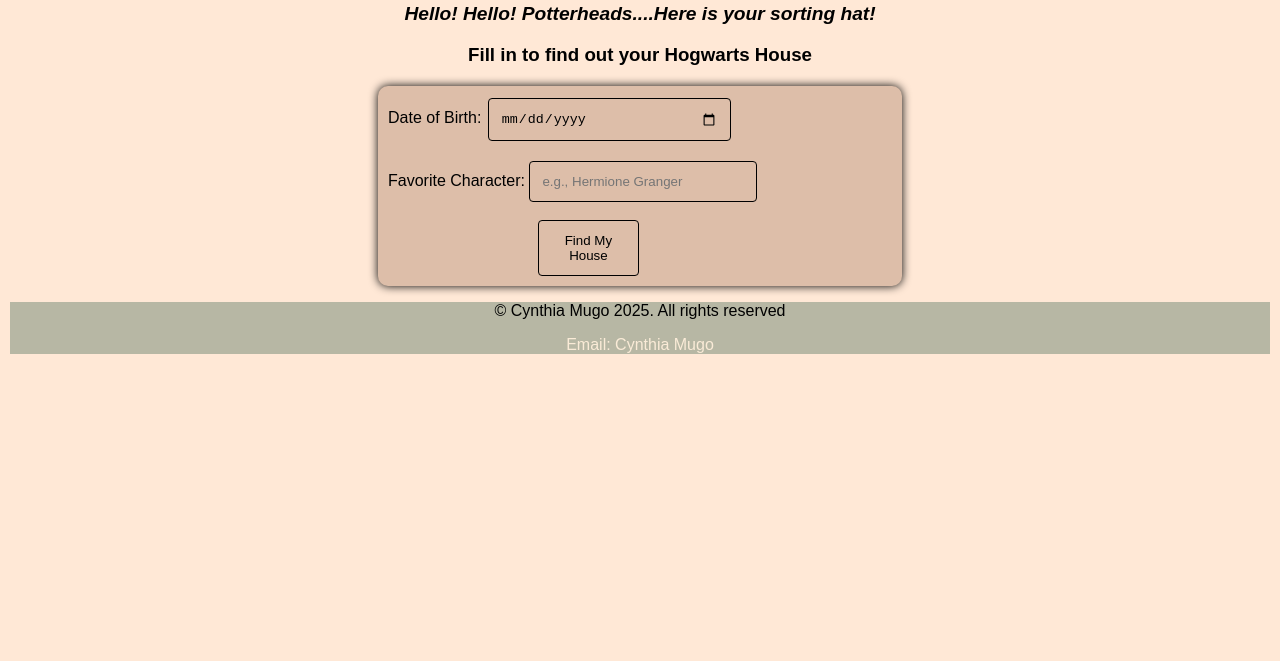
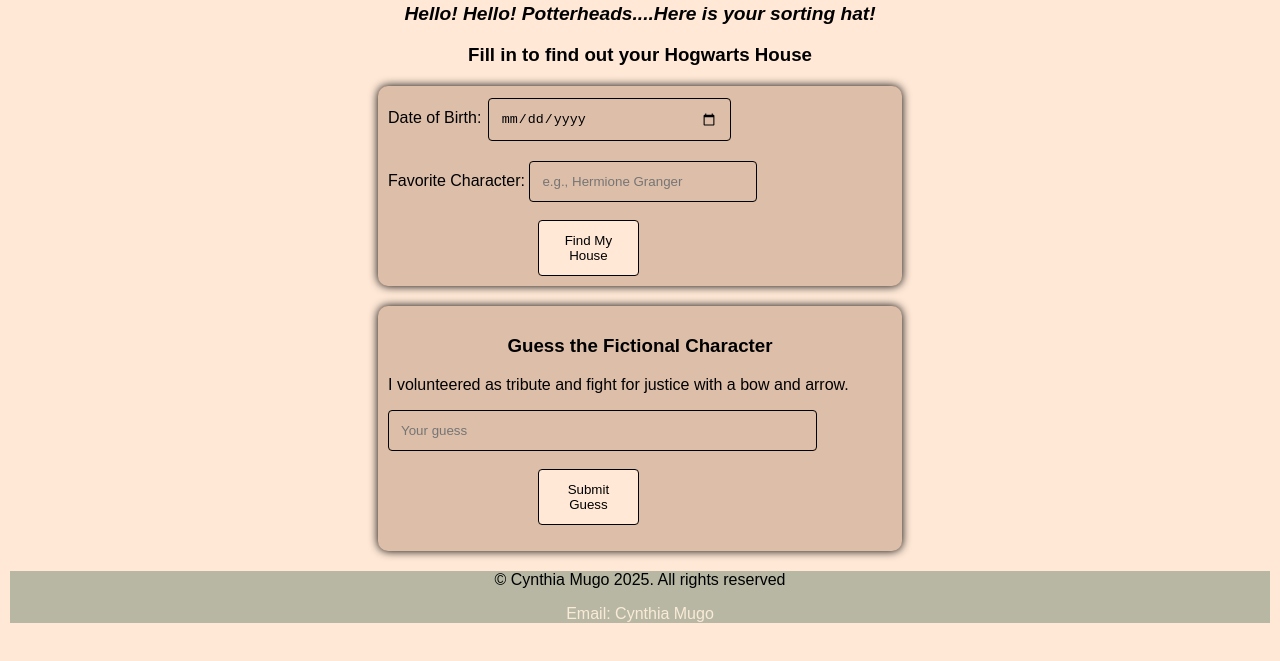
Before and after one commit to CynthiaMugo/Foundations-final, a plain HTML site: page fun.html in a window 1280 px wide. Shown: the part 103-764 px from the top of the page. Drawn offline with Linux system fonts and the light colour scheme.

Commit message:
Add guess the fictional character game

```diff
--- a/fun.html
+++ b/fun.html
@@ -41,8 +41,20 @@
       </form>
 
       <div id="house-result"></div>
+
+      <!-- Form for quiz -->
+      <div id="guess-game">
+        <h3>Guess the Fictional Character</h3>
+        <p id="clue">Clue will appear here...</p>
+
+        <input type="text" id="guess-input" placeholder="Your guess"><br><br>
+        <button id="submit-btn">Submit Guess</button>
+
+        <p id="feedback"></p>
+      </div>
 </body>
 <script src="./src/fun.js"></script>
+<script src="./src/funscript.js"></script>
 <footer class="footer">
     <p></p>&copy; Cynthia Mugo 2025. All rights reserved</p>
     <p><a href="mailto:cynthiamugo25@gmail.com">Email: Cynthia Mugo</a></p>
--- a/src/fun.js
+++ b/src/fun.js
@@ -20,7 +20,7 @@
       return;
     }
 
-    // Assign house
+    // Assign house using birthdate
     const day = birthDate.getDate();
     const month = birthDate.getMonth() + 1;
     const houseIndex = (day + month) % 4;
--- /dev/null
+++ b/src/funscript.js
@@ -0,0 +1,33 @@
+const characters = [
+    {
+      name: "Hermione Granger",
+      clue: "I'm brilliant, brave, and one of Harry Potter's closest friends."
+    },
+    {
+      name: "Christian Grey",
+      clue: "I'm a billionaire with a mysterious past and a taste for control."
+    },
+    {
+      name: "Elizabeth Bennet",
+      clue: "I'm witty and sharp-tongued, and I fell for a man I once misjudged."
+    },
+    {
+      name: "Katniss Everdeen",
+      clue: "I volunteered as tribute and fight for justice with a bow and arrow."
+    }
+  ];
+
+  let currentCharacter = characters[Math.floor(Math.random() * characters.length)];
+  document.getElementById("clue").innerText = currentCharacter.clue;
+
+  document.getElementById("submit-btn").addEventListener("click", function() {
+    const userGuess = document.getElementById("guess-input").value.trim().toLowerCase();
+    const actual = currentCharacter.name.toLowerCase();
+    const feedback = document.getElementById("feedback");
+
+    if (userGuess === actual) {
+      feedback.innerText = `Correct! It was ${currentCharacter.name}. `;
+    } else {
+      feedback.innerText = `Oops! Try again.`;
+    }
+  });
--- a/styles/styles.css
+++ b/styles/styles.css
@@ -257,11 +257,29 @@
     background-color: #ddbea9;
     margin: 2px;
 }
-#hogwarts-form button {
+#hogwarts-form button, #guess-game button {
     margin-left: 150px;
+    background-color: #ffe8d6;
+}
+#hogwarts-form button:hover, #guess-game button:hover {
+    background-color: #cb997e;
 }
 #house-result {
     font-weight: bold;
+}
+#guess-game {
+    background-color: #ddbea9;
+    border-radius: 10px;
+    padding: 10px;
+    margin: auto;
+    margin-top: 20px;
+    margin-bottom: 20px;
+    width: 40%;
+    height: 80%;
+    box-shadow: 0px 0px 10px #000000;
+}
+#guess-game input[type=text] {
+    width: 80%;
 }
 /* mobile & tablet view */
 @media screen and (max-width: 750px) {
```
Also changed, not shown: index.html (+11 -11 lines).
